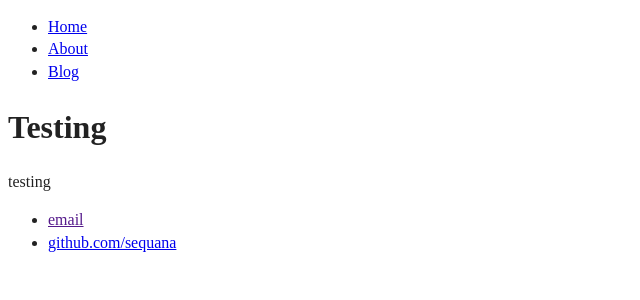
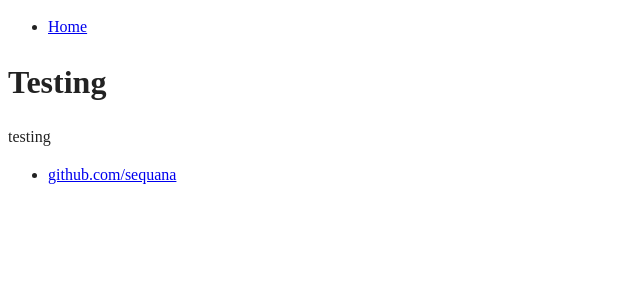
Before and after one commit to sequana/sequana.github.io, a Jekyll site: the page built from index.html, in a window 1280 px wide. Shown: the top 300 px of the page, without its empty margins (0-640 px from the left). Built offline with Jekyll 4.4.1, drawn with Linux system fonts in a browser that asks for light colours.

Commit message:
Update default.html

```diff
--- a/_layouts/default.html
+++ b/_layouts/default.html
@@ -9,8 +9,6 @@
 			<nav>
 	    		<ul>
 	        		<li><a href="/">Home</a></li>
-				<li><a href="/about">About</a></li>
-	        		<li><a href="/blog">Blog</a></li>
 	    		</ul>
 			</nav>
 			<div class="container">
@@ -20,7 +18,6 @@
 			</div><!-- /.container -->
 			<footer>
 	    		<ul>
-	        		<li><a href="">email</a></li>
 	        		<li><a href="https://github.com/sequana/sequana">github.com/sequana</a></li>
 				</ul>
 			</footer>
```
